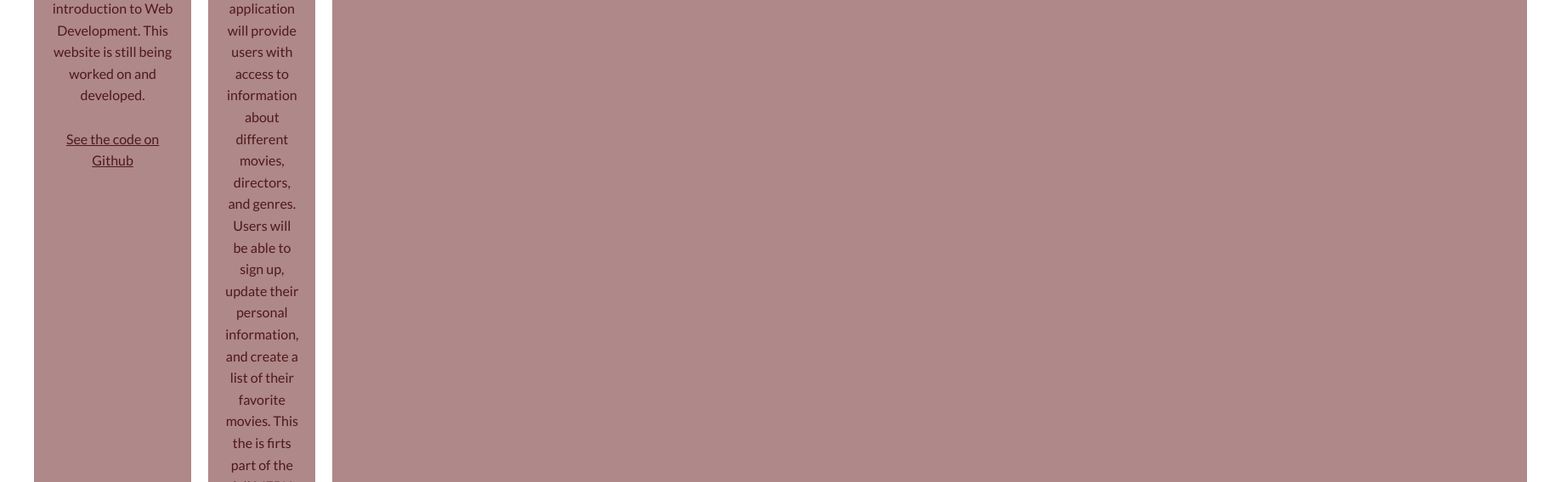
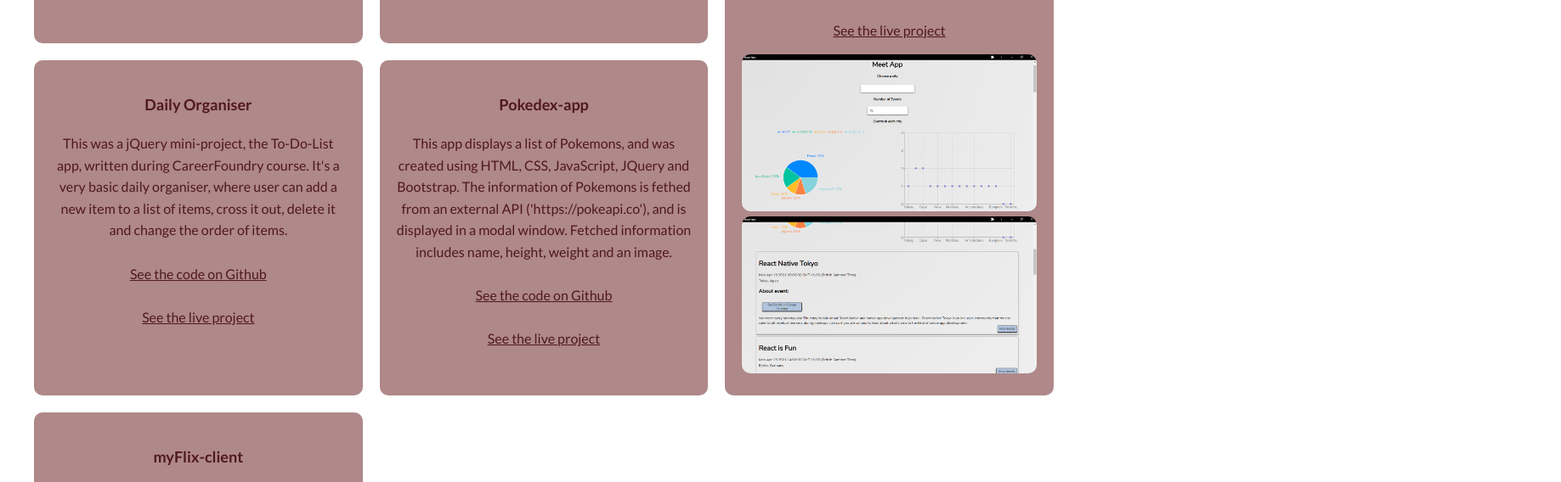
Before and after one commit to Salvia17/portfolio-website, a plain HTML site: page work.html in a window 1280 px wide. Shown: the part 703-1271 px from the top of the page at 85% size, 1837 px wide, since content can reach past the window. Drawn offline with nearby package versions, Linux system fonts and the light colour scheme.

Commit message:
Update style.production.css

```diff
--- a/css/style.production.css
+++ b/css/style.production.css
@@ -179,10 +179,13 @@ a:active {
     border-radius: 10px;
   }
 
- /* .grid__item:last-child {
+  .grid__item:last-child {
+    -ms-grid-column: 3;
     grid-column: 3 / 3;
+    -ms-grid-row: 1;
+    -ms-grid-row-span: 2;
     grid-row: 1 / 3;
-  }*/
+  }
 
   .profile__portrait {
     width: auto;
@@ -237,6 +240,18 @@ a:active {
   .work__heading {
     text-align: center;
     padding: 30px;
+  }
+
+  .screenshot {
+    display: -webkit-inline-box;
+    display: -ms-inline-flexbox;
+    display: inline-flex;
+    width: 100%;
+    -webkit-box-orient: vertical;
+    -webkit-box-direction: normal;
+        -ms-flex-direction: column;
+            flex-direction: column;
+    border-radius: inherit;
   }
 
   .about__grid {
```
